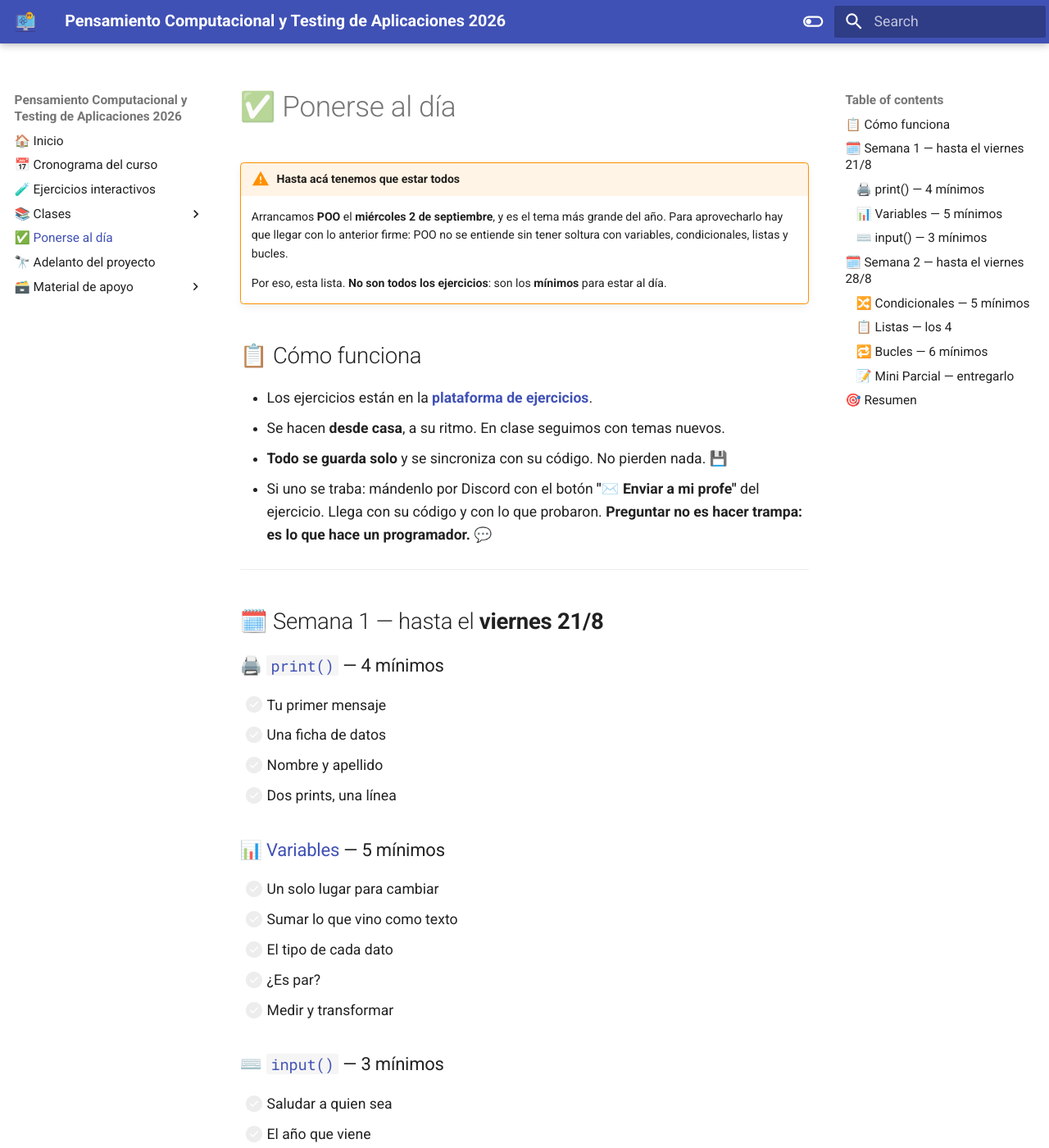
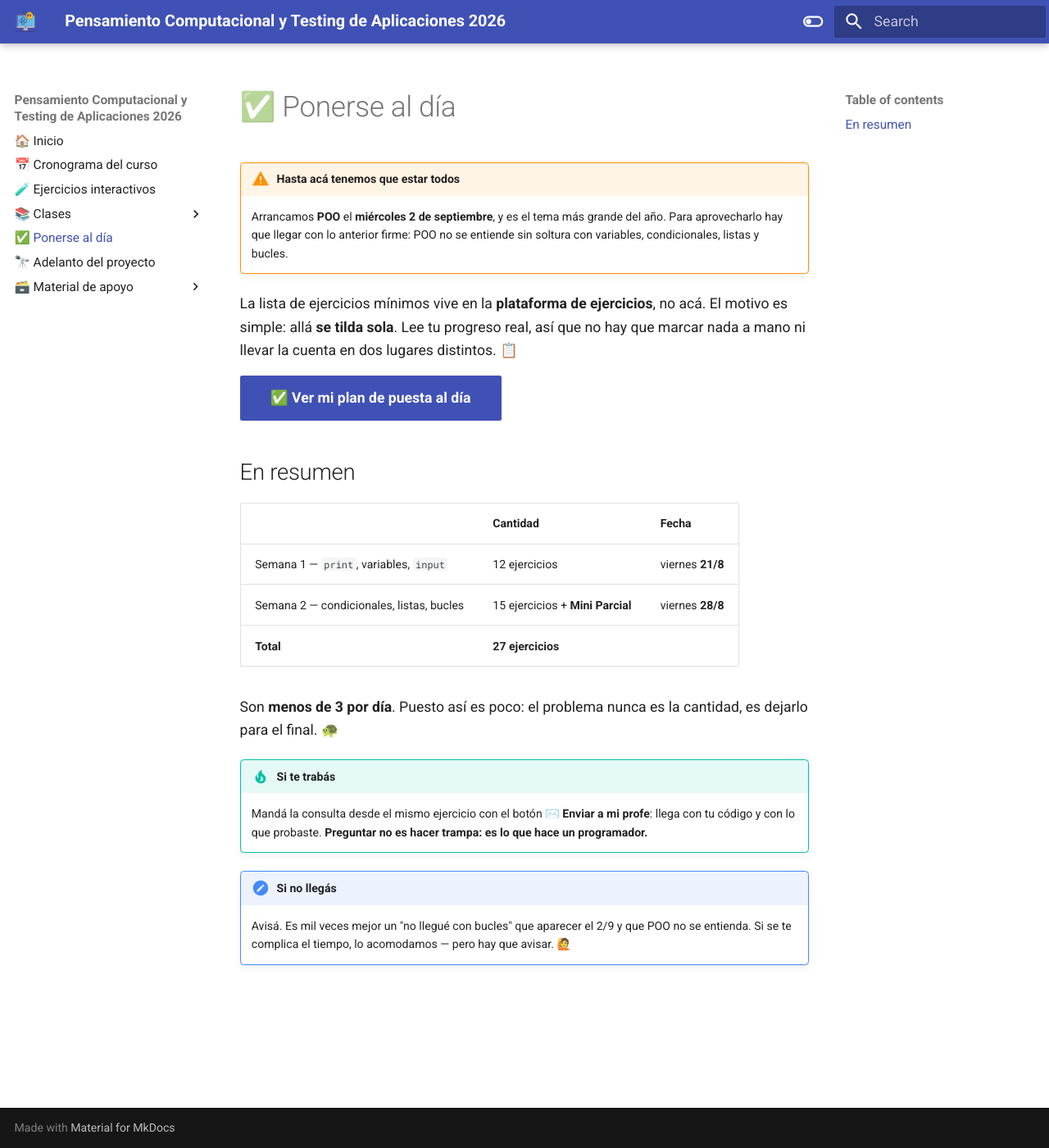
Before and after one commit to MaxiNunez24/pensamiento-computacional-testing-2026, an MkDocs documentation site: the page built from docs/al_dia.md, in a window 1280 px wide and 1400 px high. Shown: the whole window at 82% size. Built offline with MkDocs 1.6.1 and Material for MkDocs 9.7.7, drawn with Linux system fonts in a browser that asks for light colours; some of the changed text lies outside the part shown.

Commit message:
Plan de puesta al dia que se tilda solo, y anclas estables
El plan estaba en el sitio de teoria con casillas a mano: dos listas que
podian divergir y ninguna sabia lo que el alumno habia resuelto. Ahora
vive en la plataforma, que es el mismo origen que los ejercicios, y lee
el progreso real de localStorage. Se tilda sola, cuenta por tema, barra
de avance y estado del Mini Parcial. La pagina de MkDocs queda como
puntero, para no mantener la lista dos veces.

Para poder enlazar a un ejercicio puntual hubo que arreglar algo de
fondo: los id se generaban con Math.random(), asi que CAMBIABAN EN CADA
BUILD. Un #ej-x7k2p9 guardado hoy apuntaba a otra cosa manana, y el
indice lateral dependia de ids que no sobrevivian a un deploy. Ahora el
id sale del titulo (src/scripts/id-ejercicio.ts), que ya tenia que ser
unico por pagina porque la clave de progreso depende de el. Verificado:
los 6 links de bucles caen en su ejercicio exacto.

Testing pasa de 2 a 4 clases (teoria, pytest, pytest aplicado y pruebas
de la app web) y pandas queda optativo. La teoria va antes y el resto
sobre el proyecto propio: un test sobre codigo ajeno se olvida, uno que
atrapa un bug en el sistema que estas construyendo no.

Co-Authored-By: Claude Opus 5 <noreply@anthropic.com>

```diff
--- a/astro.config.mjs
+++ b/astro.config.mjs
@@ -56,6 +56,9 @@ export default defineConfig({
         { label: '🏠 Inicio', link: '/' },
         { label: '👋 Cómo usar esta plataforma', link: '/clases/como-usar-esto/' },
         { label: '🧪 Probador libre', link: '/probador/' },
+        // Arriba de todo a propósito: es lo que hay que mirar primero mientras
+        // el grupo esté atrasado. Se tilda sola leyendo el progreso guardado.
+        { label: '✅ Ponerse al día', link: '/al-dia/' },
         // ⚠️ El orden de acá abajo NO es cosmético: es el orden en que se enseña,
         // y varias clases dependen de que lo anterior ya se haya visto.
         //   · Listas va ANTES que Bucles: `for` necesita algo que recorrer, y
--- a/docs/al_dia.md
+++ b/docs/al_dia.md
@@ -2,98 +2,30 @@
 
 !!! warning "Hasta acá tenemos que estar todos"
     Arrancamos **POO** el **miércoles 2 de septiembre**, y es el tema más grande del año. Para
-    aprovecharlo hay que llegar con lo anterior firme: POO no se entiende sin tener soltura con
+    aprovecharlo hay que llegar con lo anterior firme: POO no se entiende sin soltura con
     variables, condicionales, listas y bucles.
 
-    Por eso, esta lista. **No son todos los ejercicios**: son los **mínimos** para estar al día.
+La lista de ejercicios mínimos vive en la **plataforma de ejercicios**, no acá. El motivo es
+simple: allá **se tilda sola**. Lee tu progreso real, así que no hay que marcar nada a mano ni
+llevar la cuenta en dos lugares distintos. 📋
 
-## 📋 Cómo funciona
+[✅ Ver mi plan de puesta al día](https://maxinunez24.github.io/pensamiento-computacional-testing-2026/ejercicios/al-dia/){ .md-button .md-button--primary target=_blank }
 
-- Los ejercicios están en la **[plataforma de ejercicios](https://maxinunez24.github.io/pensamiento-computacional-testing-2026/ejercicios/)**.
-- Se hacen **desde casa**, a su ritmo. En clase seguimos con temas nuevos.
-- **Todo se guarda solo** y se sincroniza con su código. No pierden nada. 💾
-- Si uno se traba: mándenlo por Discord con el botón **"✉️ Enviar a mi profe"** del ejercicio. Llega con su
-  código y con lo que probaron. **Preguntar no es hacer trampa: es lo que hace un programador.** 💬
+## En resumen
 
----
+| | Cantidad | Fecha |
+|---|---|---|
+| Semana 1 — `print`, variables, `input` | 12 ejercicios | viernes **21/8** |
+| Semana 2 — condicionales, listas, bucles | 15 ejercicios + **Mini Parcial** | viernes **28/8** |
+| **Total** | **27 ejercicios** | |
 
-## 🗓️ Semana 1 — hasta el **viernes 21/8**
+Son **menos de 3 por día**. Puesto así es poco: el problema nunca es la cantidad, es dejarlo para
+el final. 🐢
 
-### 🖨️ [`print()`](https://maxinunez24.github.io/pensamiento-computacional-testing-2026/ejercicios/clases/print/) — 4 mínimos
+!!! tip "Si te trabás"
+    Mandá la consulta desde el mismo ejercicio con el botón **✉️ Enviar a mi profe**: llega con tu código y
+    con lo que probaste. **Preguntar no es hacer trampa: es lo que hace un programador.**
 
-- [ ] Tu primer mensaje
-- [ ] Una ficha de datos
-- [ ] Nombre y apellido
-- [ ] Dos prints, una línea
-
-### 📊 [Variables](https://maxinunez24.github.io/pensamiento-computacional-testing-2026/ejercicios/clases/variables/) — 5 mínimos
-
-- [ ] Un solo lugar para cambiar
-- [ ] Sumar lo que vino como texto
-- [ ] El tipo de cada dato
-- [ ] ¿Es par?
-- [ ] Medir y transformar
-
-### ⌨️ [`input()`](https://maxinunez24.github.io/pensamiento-computacional-testing-2026/ejercicios/clases/input/) — 3 mínimos
-
-- [ ] Saludar a quien sea
-- [ ] El año que viene
-- [ ] El promedio de tres notas
-
-**Total semana 1: 12 ejercicios.** Son unos 20 minutos por día. ⏱️
-
----
-
-## 🗓️ Semana 2 — hasta el **viernes 28/8**
-
-### 🔀 [Condicionales](https://maxinunez24.github.io/pensamiento-computacional-testing-2026/ejercicios/clases/condicionales/) — 5 mínimos
-
-- [ ] ¿Aprobó?
-- [ ] Mayor de edad
-- [ ] Par o impar
-- [ ] Frío o calor
-- [ ] La categoría de la nota
-
-### 📋 [Listas](https://maxinunez24.github.io/pensamiento-computacional-testing-2026/ejercicios/clases/listas/) — los 4
-
-- [ ] Primero, último y cuántos
-- [ ] Sumar un equipo
-- [ ] Ordenar sin modificar
-- [ ] La nota más alta, la más baja y el total
-
-### 🔁 [Bucles](https://maxinunez24.github.io/pensamiento-computacional-testing-2026/ejercicios/clases/bucles/) — 6 mínimos
-
-- [ ] Del 1 al 10
-- [ ] La cuenta regresiva
-- [ ] Suma del 1 al 100
-- [ ] Solo los pares
-- [ ] El promedio
-- [ ] Contar los aprobados
-
-### 📝 [Mini Parcial](https://maxinunez24.github.io/pensamiento-computacional-testing-2026/ejercicios/clases/mini-parcial/) — **entregarlo**
-
-- [ ] Entregado ✅
-
-**Total semana 2: 15 ejercicios + el Mini Parcial.**
-
----
-
-## 🎯 Resumen
-
-| | Cantidad |
-|---|---|
-| Semana 1 (hasta 21/8) | 12 ejercicios |
-| Semana 2 (hasta 28/8) | 15 ejercicios + Mini Parcial |
-| **Total** | **27 ejercicios** |
-
-Son **menos de 3 por día**. Puesto así, es poco: el problema no es la cantidad, es dejarlo para el
-final. 🐢
-
-!!! tip "Si ya los hiciste"
-    Genial. Seguí con el resto de cada clase — hay **60 ejercicios** en total en estos temas, más
-    los de **[Lógica](https://maxinunez24.github.io/pensamiento-computacional-testing-2026/ejercicios/clases/logica-pensar/)**,
-    que son los que más se parecen a pensar como programador. 🧠
-
-!!! note "¿Y si no llego?"
-    Avisen. En serio. Es mil veces mejor decir "no llegué con bucles" que aparecer el 2/9 y que POO
-    no se entienda. Si a alguien se le complica el tiempo, lo acomodamos — pero hay que avisar. 🙋
+!!! note "Si no llegás"
+    Avisá. Es mil veces mejor un "no llegué con bucles" que aparecer el 2/9 y que POO no se
+    entienda. Si se te complica el tiempo, lo acomodamos — pero hay que avisar. 🙋
--- a/docs/cronograma.md
+++ b/docs/cronograma.md
@@ -35,7 +35,7 @@
 | 🏗️ **Septiembre** | **POO** y arranque del **Sistema de Asistencias** (primer proyecto, CLI) |
 | 🎉 **21/9** | **Nerdearla** |
 | ✅ **Mié 30/9** | Segundo hito: **Sistema de Asistencias en CLI**, guardando en JSON |
-| 🌐 **Oct** | **Testing con pytest** y migración del sistema a **web (Flask)** |
+| 🧪 **Oct** | **Testing** (teoría + `pytest` sobre el proyecto) y migración del sistema a **web (Flask)** |
 | 🏆 **9/11** | **Expo CFP 2026** — se presenta el **Sistema de Asistencias** |
 | 🚀 **Mié 11/11** | Tercer hito: **el sistema publicado en internet**, usable desde el celular |
 | 🤖 **Mié 25/11** | Arranque del **proyecto final con IA** |
@@ -76,12 +76,18 @@
     datos ya cargados en Asistencias. Playwright sirve además para **testing E2E** — engancha con el
     módulo de Testing.
 
-!!! info "📊 Bloque 6 — Análisis de datos (pandas / numpy)"
-    Trabajar con **datos reales**: `numpy` para cálculo numérico y `pandas` para tablas (leer,
-    filtrar, agrupar, sacar estadísticas). Practicamos sobre datos que importan: la **propia planilla
-    de asistencia** que generamos en el proyecto (reportes, % de asistencia) y datasets externos
-    (precios de acciones, clima, etc.). Es el puente entre la persistencia que ya vimos y la IA que
-    viene.
+!!! info "🧪 Bloque 6 — Testing (teórico y aplicado)"
+    **Testing está en el nombre del curso**, así que tiene su propio bloque. Primero la **teoría**:
+    por qué se prueba, qué es un caso de prueba, la diferencia entre prueba **unitaria**, de
+    **integración** y **E2E**, qué es una regresión y qué mide (y qué no) la cobertura. Después,
+    **`pytest` aplicado al proyecto propio**: el primer test, los casos borde, un bug real cazado
+    por un test, y las pruebas de la app web. El **E2E con Playwright** cierra el bloque y se
+    engancha con el Bot SiGes.
+
+!!! note "📊 Optativo — Análisis de datos (pandas / numpy)"
+    Si el tiempo alcanza: `pandas` para sacar **reportes de la propia planilla de asistencia** que
+    generamos en el proyecto (porcentajes, faltas, estadísticas). Es contenido lindo, pero va
+    después de terminar bien el proyecto y el testing.
 
 !!! info "🤖 Bloque 7 — IA y Proyecto Final"
     Qué es una **API de IA** y cómo consumirla desde Python; integrar modelos de lenguaje o visión.
```
Also changed, not shown: material-privado/PLAN-CLASES-RESTANTES.md (+23 -10 lines), src/content/docs/al-dia.mdx (added, +71 -0 lines), src/styles/custom.css (+100 -0 lines), 12 other files.
